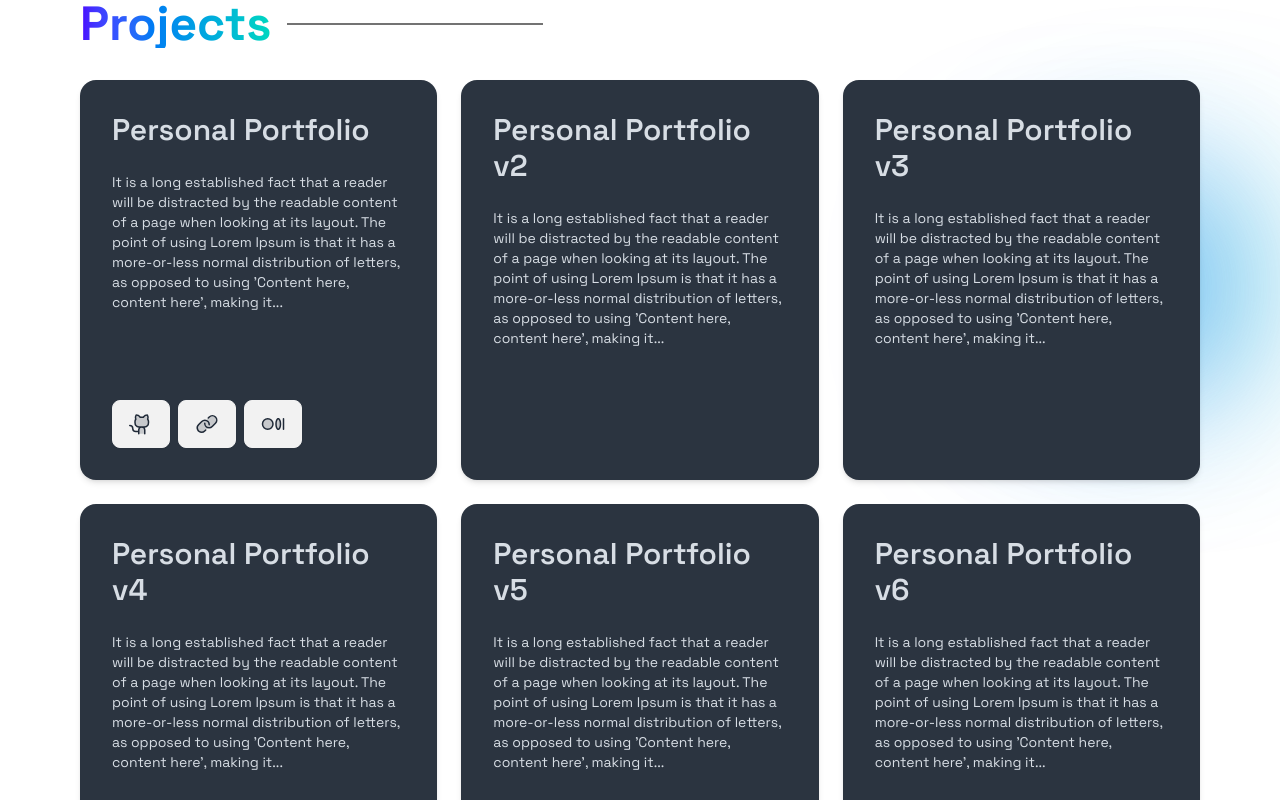
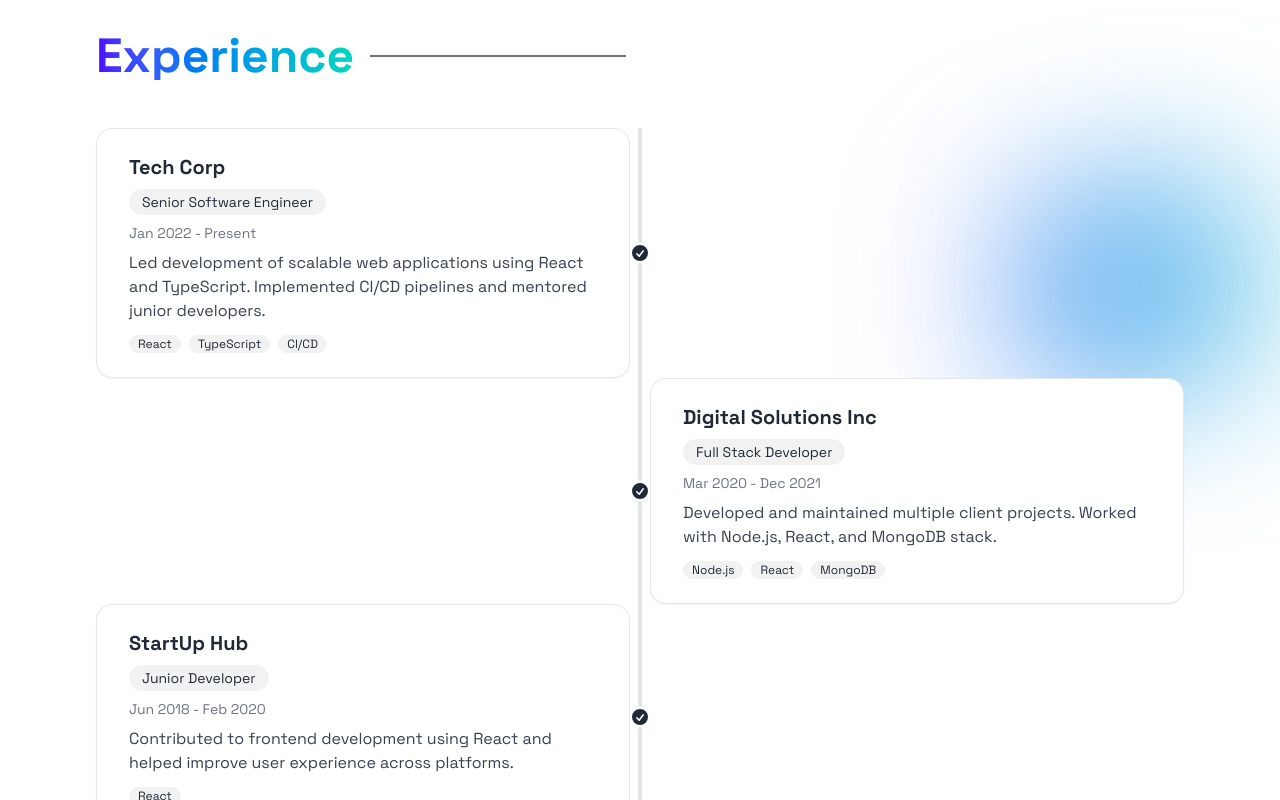
Before and after one commit to npv12/portfolio, a Next.js app: page / in a window 1280 px wide. Shown: the part 1420-2220 px from the top of the page. Built offline with nearby package versions, Linux system fonts and the light colour scheme.

Commit message:
feat: add experience page
Signed-off-by: Pranav <npv12@iitbbs.ac.in>

```diff
--- /dev/null
+++ b/src/app/data/experience.ts
@@ -0,0 +1,33 @@
+import Experience from "../types/experience";
+
+const Experiences: Experience[] = [
+  {
+    company: "Tech Corp",
+    position: "Senior Software Engineer",
+    startDate: "Jan 2022",
+    endDate: "Present",
+    description:
+      "Led development of scalable web applications using React and TypeScript. Implemented CI/CD pipelines and mentored junior developers.",
+    techStack: ["React", "TypeScript", "CI/CD"],
+  },
+  {
+    company: "Digital Solutions Inc",
+    position: "Full Stack Developer",
+    startDate: "Mar 2020",
+    endDate: "Dec 2021",
+    description:
+      "Developed and maintained multiple client projects. Worked with Node.js, React, and MongoDB stack.",
+    techStack: ["Node.js", "React", "MongoDB"],
+  },
+  {
+    company: "StartUp Hub",
+    position: "Junior Developer",
+    startDate: "Jun 2018",
+    endDate: "Feb 2020",
+    description:
+      "Contributed to frontend development using React and helped improve user experience across platforms.",
+    techStack: ["React"],
+  },
+];
+
+export default Experiences;
--- a/src/app/page.tsx
+++ b/src/app/page.tsx
@@ -5,6 +5,7 @@ import GetInTouch from "@/app/parts/getInTouch";
 import Introduction from "@/app/parts/intro";
 import Projects from "@/app/parts/projects";
 import SkillTree from "@/app/parts/skills";
+import Experience from "./parts/experience";
 
 export default function Home() {
   return (
@@ -13,6 +14,7 @@ export default function Home() {
       <div className="lg:px-20 px-8">
         <Introduction />
         <SkillTree />
+        <Experience />
         <Projects />
         <GetInTouch />
       </div>
--- /dev/null
+++ b/src/app/parts/experience.tsx
@@ -0,0 +1,63 @@
+import { FC } from "react";
+
+import useGradientArtifacts from "../components/GradientCreator/gradient";
+import Title from "../components/Title";
+import Experiences from "../data/experience";
+
+const Experience: FC = () => {
+  const gradients = useGradientArtifacts({
+    maxGradients: 10,
+    heightMultiplier: 3,
+  });
+  return (
+    <div className="px-4 py-16" id="experience">
+      <Title title="Experience" />
+      {gradients}
+      <ul className="timeline timeline-vertical mt-12">
+        {Experiences.map((exp, index) => (
+          <li key={index}>
+            <hr />
+            <div
+              className={`timeline-${
+                index % 2 === 0 ? "start" : "end"
+              } timeline-box`}
+            >
+              <div className="p-4">
+                <h2 className="text-xl font-bold">{exp.company}</h2>
+                <div className="badge badge-ghost my-2 badge-md p-3">{exp.position}</div>
+                <p className="text-sm text-gray-500">
+                  {exp.startDate} - {exp.endDate}
+                </p>
+                <p className="mt-2 text-gray-700">{exp.description}</p>
+                <div className="flex flex-wrap gap-2 mt-3">
+                  {exp.techStack.map((tech, i) => (
+                    <span key={i} className="badge badge-ghost badge-sm p-2">
+                      {tech}
+                    </span>
+                  ))}
+                </div>
+              </div>
+            </div>
+            <div className="timeline-middle">
+              <svg
+                xmlns="http://www.w3.org/2000/svg"
+                viewBox="0 0 20 20"
+                fill="currentColor"
+                className="h-5 w-5"
+              >
+                <path
+                  fillRule="evenodd"
+                  d="M10 18a8 8 0 100-16 8 8 0 000 16zm3.857-9.809a.75.75 0 00-1.214-.882l-3.483 4.79-1.88-1.88a.75.75 0 10-1.06 1.061l2.5 2.5a.75.75 0 001.137-.089l4-5.5z"
+                  clipRule="evenodd"
+                />
+              </svg>
+            </div>
+            <hr />
+          </li>
+        ))}
+      </ul>
+    </div>
+  );
+};
+
+export default Experience;
--- a/src/app/parts/projects.tsx
+++ b/src/app/parts/projects.tsx
@@ -54,7 +54,7 @@ const Projects = () => {
   const [currentPage, setCurrentPage] = useState(0);
   const gradients = useGradientArtifacts({
     maxGradients: 10,
-    heightMultiplier: 3,
+    heightMultiplier: 4,
   });
 
   const projectsPerPage = 6;
--- /dev/null
+++ b/src/app/types/experience.ts
@@ -0,0 +1,10 @@
+interface Experience {
+  company: string;
+  position: string;
+  startDate: string;
+  endDate: string;
+  description: string;
+  techStack: string[];
+}
+
+export default Experience;
```
